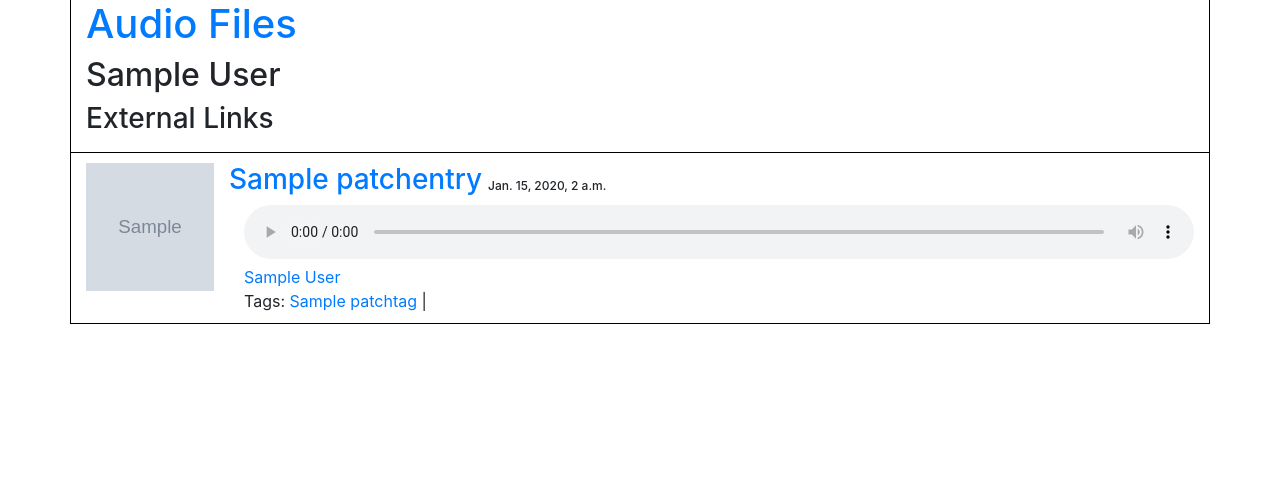
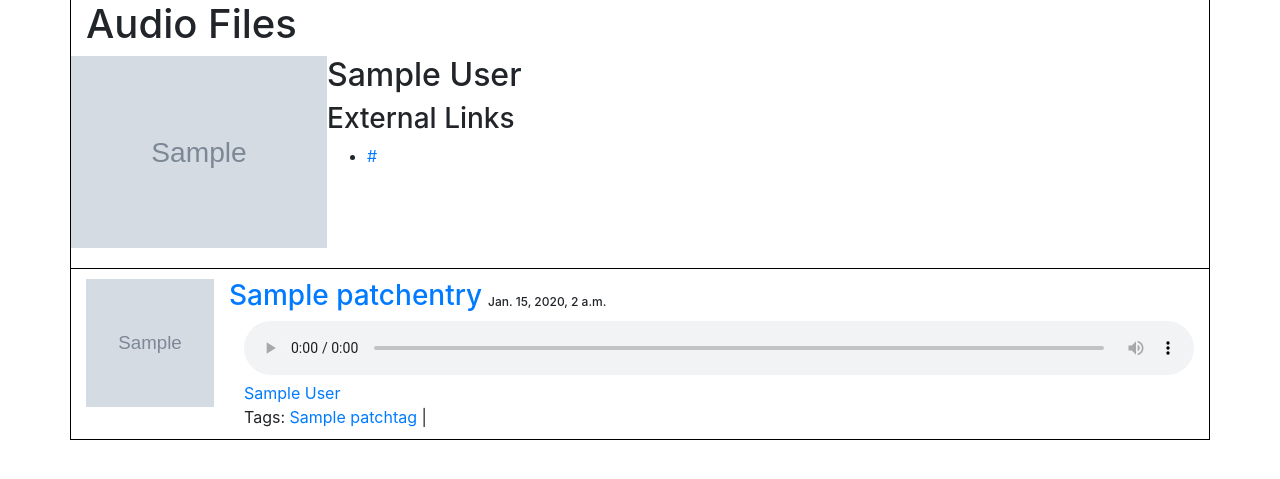
Before and after one commit to wlaub/tttweb, a Django app: template patches/templates/patches/index.html in a window 1280 px wide. Shown: the top 479 px of the page. Run offline with Django 3.2, Linux system fonts and the light colour scheme; the template is opened without the code that fills it: values that come from a table or form of the project are taken from there, others are empty; tables that the repository leaves empty hold one stand-in row (values such as "Sample post"); grey boxes marked "Sample" are stand-in pictures.

Commit message:
some author info

```diff
--- a/patches/static/patches/style.css
+++ b/patches/static/patches/style.css
@@ -33,3 +33,13 @@
 	object-fit:cover;
 	vertical-align:middle;
 }
+.author-info {
+	padding-bottom: 20px;
+}
+.home-link {
+	color:inherit;
+}
+.home-link:hover{
+	text-decoration:none;
+	color:inherit;
+}
--- a/patches/templates/patches/index.html
+++ b/patches/templates/patches/index.html
@@ -7,12 +7,30 @@ Audio Files
 {% block body %}
 <div class="container entry-list">
     <div class="col-auto entry-header">
-        <h1><a href = "{{request.path}}">Audio Files</a></h1>
+        <h1><a href = "{{request.path}}" class="home-link">Audio Files</a></h1>
         {% if author %}
-            <h2>{{author.author.display_name}}</h2>
-            <h3>External Links</h3>
-            <ul>
-            </ul>
+            <div class = "row author-info" >
+
+                <div>
+                {% if author.author.author_image %}
+                <img src="{{author.author.author_image.url}}" width=256 />
+                {% endif %}
+                </div>
+
+                <div>
+                <h2>{{author.author.display_name}}</h2>
+                <h3>External Links</h3>
+                {% if author.author.links %}
+                <ul>
+                    {% for link in author.author.links.all %}
+                    <li>
+                        <a href="{{link.url}}">{{link.url}}</a>
+                    </li>
+                    {% endfor %}
+                </ul>
+                {% endif %}
+                </div>
+            </div>
         {% endif %}
 
     </div>
```
Also changed, not shown: patches/admin.py (+11 -1 lines).
